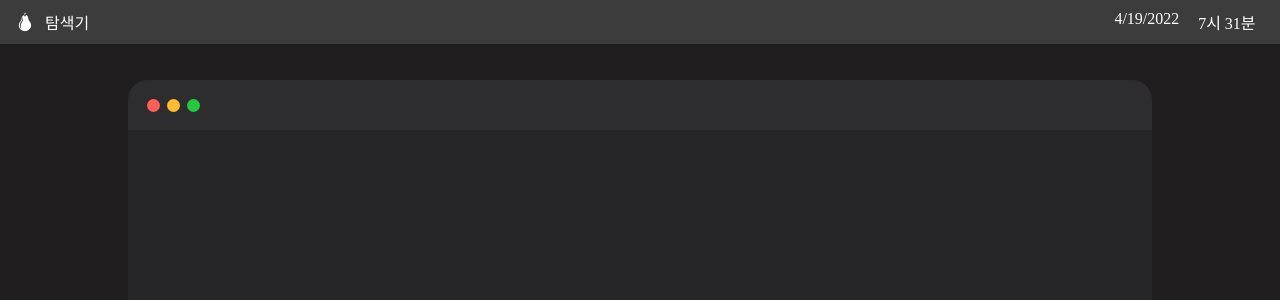
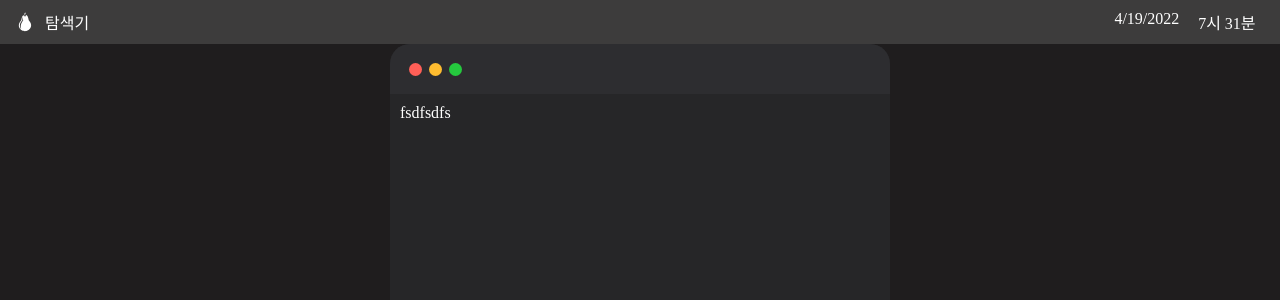
Before and after one commit to Doosies/portfolio, a React (Create React App) app in the folder front/: page / in a window 1280 px wide. Shown: the top 300 px of the page. Built offline with nearby package versions, Linux system fonts and the light colour scheme.

Commit message:
Draggable 컴포넌트로 리팩토링

```diff
--- a/front/src/App.tsx
+++ b/front/src/App.tsx
@@ -8,6 +8,7 @@ interface AppProps {
 }
 
 const AppBlock = styled.div`
+  position: relative;
   width: 100%;
   height: 100%;
 
--- /dev/null
+++ b/front/src/components/Draggable.tsx
@@ -0,0 +1,68 @@
+import React, {useEffect, useRef, useState} from 'react';
+import styled from 'styled-components';
+
+interface DraggableProps {
+    children: React.ReactNode;
+}
+
+const DraggableBlock = styled.div`
+    position: absolute;
+`;
+
+const Draggable = ({
+    children
+}:DraggableProps) => {
+
+    const myRef = useRef<HTMLDivElement>(null);
+    const [state,setState] = useState({
+        isClick: false,
+        startX: 0,
+        startY: 0,
+        fixedX: myRef.current?.getBoundingClientRect().left,
+        fixedY: myRef.current?.getBoundingClientRect().top
+    });
+
+    const handleMouseDown = (e: React.MouseEvent<HTMLDivElement>) => {
+        setState({
+            ...state,
+            isClick: true,
+            startX: e.clientX,
+            startY: e.clientY
+        });
+
+    }
+    const handleMouseMove = (e: React.MouseEvent<HTMLDivElement>) => {
+        if (state.isClick) {
+            // 마우스 좌표 (마우스 움직인 거리) + (현재 element의 위치)
+            let x = (e.clientX - state.startX) + (e.currentTarget.getBoundingClientRect().left);
+            let y = (e.clientY - state.startY) + (e.currentTarget.getBoundingClientRect().top);
+
+            setState({
+                ...state,
+                fixedX: x,
+                fixedY: y,
+                startX: e.clientX,
+                startY: e.clientY,
+            });
+        }
+    }
+    const handleMouseUp = () => {
+        setState({...state, isClick: false});
+    }
+
+
+    return (
+        <DraggableBlock
+            ref = {myRef}
+            onMouseDown={handleMouseDown}
+            onMouseMove={handleMouseMove}
+            onMouseUp={handleMouseUp}
+            style={{left: `${state.fixedX}px`, top: `${state.fixedY}px`}}
+
+        >
+            {children}
+        </DraggableBlock>
+    );
+}
+
+export default Draggable;
--- a/front/src/components/TopBar.tsx
+++ b/front/src/components/TopBar.tsx
@@ -10,9 +10,6 @@ interface TopBarProps {
 
 const TopBarBlock = styled.div`
     width: 100%;
-
-    /* padding-left: 15px; */
-    padding: 0 15px 0 15px;
     background-color: #3D3C3C;
     display: flex;
     align-items: center;
@@ -20,6 +17,7 @@ const TopBarBlock = styled.div`
 
 const MainIcon = styled(GiPear)`
     font-size: 20px;
+    margin-left: 15px;
 `;
 const TopBar = () => {
     return (
--- a/front/src/components/Window.tsx
+++ b/front/src/components/Window.tsx
@@ -1,30 +1,80 @@
-import React, {useState} from 'react';
-import Draggable from 'react-draggable';
+import React, {useEffect, useRef, useState} from 'react';
 import styled from 'styled-components';
 import WindowMainPage from './WindowMainPage';
 import WindowTopbar from './WindowTopbar';
+import useRect from '../hooks/useRect'
+import { RecordWithTtl } from 'dns';
+import useMouse from '../hooks/useMouse';
+import Draggable from './Draggable';
 
 interface WindowProps {
 
 }
 
 const WindowBlock = styled.div`
-    position: absolute;
-    width: 80%;
-    height: 70%;
     background-color: #262628;
+    position: relative;
 
-    border-radius: 20px;
+    @media screen and (max-width: 479px){
+        height: 100%;
+        width: 100%;
+    }
+    @media screen and (min-width: 480px) {
+        height: 700px;
+        width: 500px;
 
-    position: absolute;
-    bottom: 20%;
+        bottom: 20%;
+        border-radius: 20px;
+    }
 `
+
 const Window = () => {
+    // const myRef = useRef<HTMLDivElement>(null);
+    // const [isClick, setIsClick] = useState(false);
+    // const [startX, setStartX] = useState(0);
+    // const [startY, setStartY] = useState(0);
+    // const [fixedX, setFixedX] = useState(myRef.current?.getBoundingClientRect().left);
+    // const [fixedY, setFixedY] = useState(myRef.current?.getBoundingClientRect().top)
+
+    // console.log("render");
+    // const handleMouseDown = (e: React.MouseEvent<HTMLDivElement>) => {
+    //     setIsClick(true);
+    //     setStartX(e.clientX);
+    //     setStartY(e.clientY);
+
+    // }
+    // const handleMouseMove = (e: React.MouseEvent<HTMLDivElement>) => {
+    //     if (isClick) {
+    //         // 마우스 좌표
+    //         let x = e.clientX - startX;
+    //         let y = e.clientY - startY;
+
+    //         let refX = e.currentTarget.getBoundingClientRect().left;
+    //         let refY = e.currentTarget.getBoundingClientRect().top;
+
+    //         setFixedX(x+refX);
+    //         setFixedY(y+refY);
+
+    //         setStartX(e.clientX);
+    //         setStartY(e.clientY);
+    //     }
+    // }
+    // const handleMouseUp = () => {
+    //     setIsClick(false);
+    // }
+
     return (
         <Draggable>
-            <WindowBlock>
-                    <WindowTopbar />
-                    <WindowMainPage />
+            <WindowBlock
+                // ref = {myRef}
+                // onMouseDown={handleMouseDown}
+                // onMouseMove={handleMouseMove}
+                // onMouseUp={handleMouseUp}
+                // // onMouseLeave={handleMouseUp}
+                // style={{left: `${fixedX}px`, top: `${fixedY}px`}}
+            >
+                <WindowTopbar/>
+                <WindowMainPage />
             </WindowBlock>
         </Draggable>
     );
--- a/front/src/components/WindowMainPage.tsx
+++ b/front/src/components/WindowMainPage.tsx
@@ -6,12 +6,18 @@ interface WindowMainPageProps {
 }
 
 const WindowMainPageBlock = styled.div`
-    position: relative;
+    /* position: absolute; */
+    pointer-events: none;
+    user-select: none;
+    width: 100%;
+    height: 100%;
+
+    padding: 10px;
 `
 const WindowMainPage = () => {
     return (
         <WindowMainPageBlock>
-
+            fsdfsdfs
         </WindowMainPageBlock>
     );
 }
--- a/front/src/components/WindowTopbar.tsx
+++ b/front/src/components/WindowTopbar.tsx
@@ -10,7 +10,7 @@ interface WindowTopbarProps {
 }
 
 const WindowTopbarBlock = styled.div`
-    position: relative;
+    /* position: absolute; */
     width: 100%;
     height: 50px;
     background-color: #2d2d30;
@@ -44,30 +44,8 @@ const WindowTopbar = () => {
         console.log("나갔어");
     }
 
-    let posX = 0;
-    let posY = 0;
-    let originX = 0;
-    let originY = 0;
-
-    const handleDragStart = (e: React.DragEvent<HTMLDivElement>) => {
-        // e.preventDefault();
-        console.log("start");
-    }
-    const handleDrag = (e: React.DragEvent<HTMLDivElement>) => {
-        // e.preventDefault();
-        console.log("drag");
-        console.log(e.currentTarget.offsetLeft);
-    }
-    const handleDragEnd = (e: React.DragEvent<HTMLDivElement>) => {
-        console.log("end");
-    }
     return (
-        <WindowTopbarBlock
-            // draggable={true}
-            onDragStart={handleDragStart}
-            onDrag={handleDrag}
-            onDragEnd={handleDragEnd}
-        >
+        <WindowTopbarBlock>
             <WindowControllContainer
                 onMouseMove={handleMouseMove}
                 onMouseLeave={handleMouseLeave}
--- /dev/null
+++ b/front/src/hooks/useMouse.ts
@@ -0,0 +1,34 @@
+import React, { RefObject, useEffect, useRef, useState } from "react";
+
+const useMouse = () => {
+    // const [x, setX] = useState(0);
+    // const [y, setY] = useState(0);
+    const x = useRef(0);
+    const y = useRef(0);
+
+    useEffect(() => {
+        const update = (e: TouchEvent | MouseEvent) => {
+            // let x: number;
+            // let y: number;
+
+            if (e instanceof TouchEvent) {
+                // setX(e.touches[0].pageX);
+                // setY(e.touches[0].pageY);
+                x.current = e.touches[0].pageX;
+                y.current = e.touches[0].pageY;
+            }else {
+                // setX(e.pageX);
+                // setY(e.pageY);
+                x.current = e.pageX;
+                y.current = e.pageY;
+            }
+
+        }
+        window.addEventListener('mousemove', update);
+        window.addEventListener('touchmove', update);
+    },[x,y]);
+    console.log(x.current,y.current);
+    return [x,y];
+}
+
+export default useMouse;
```
